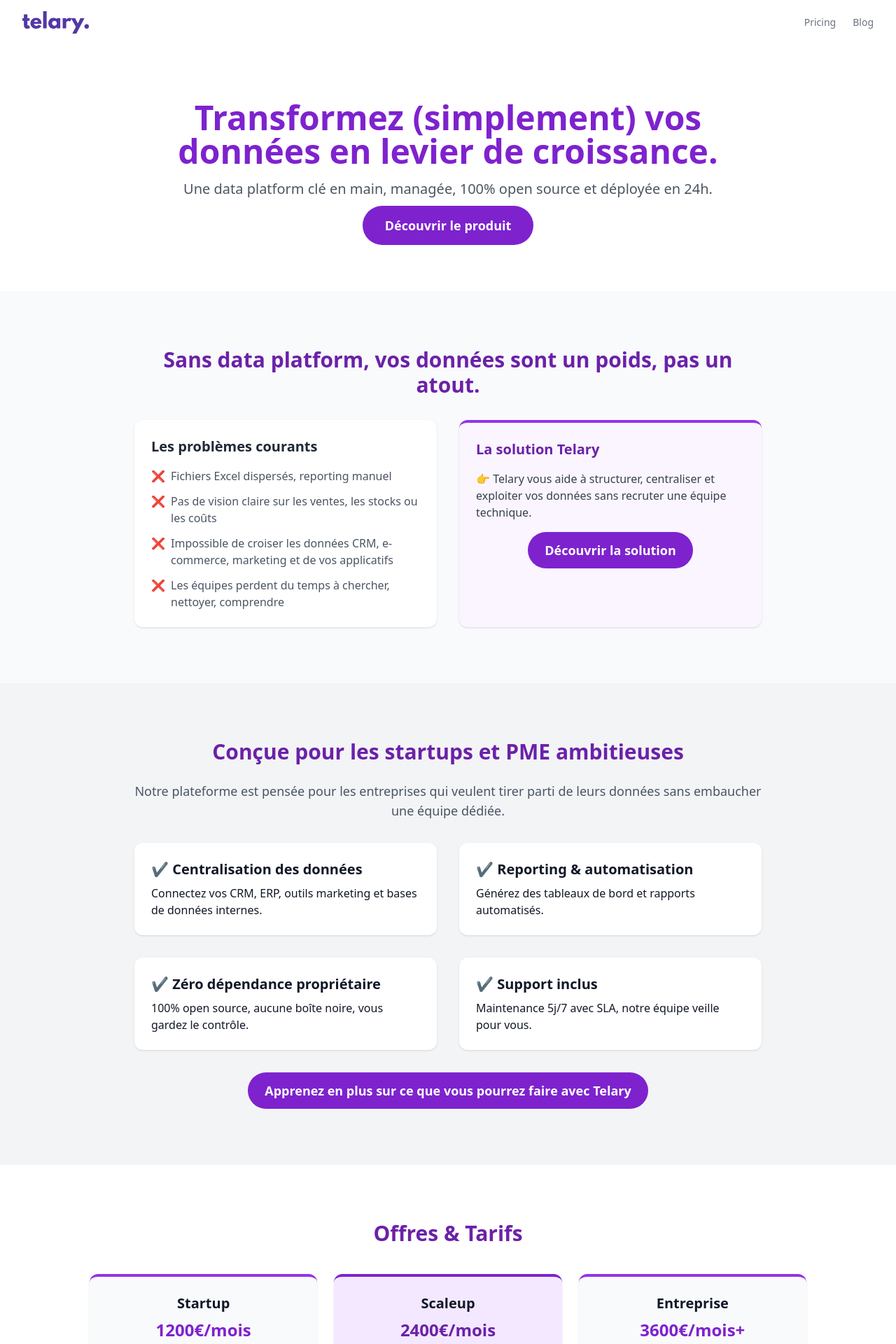
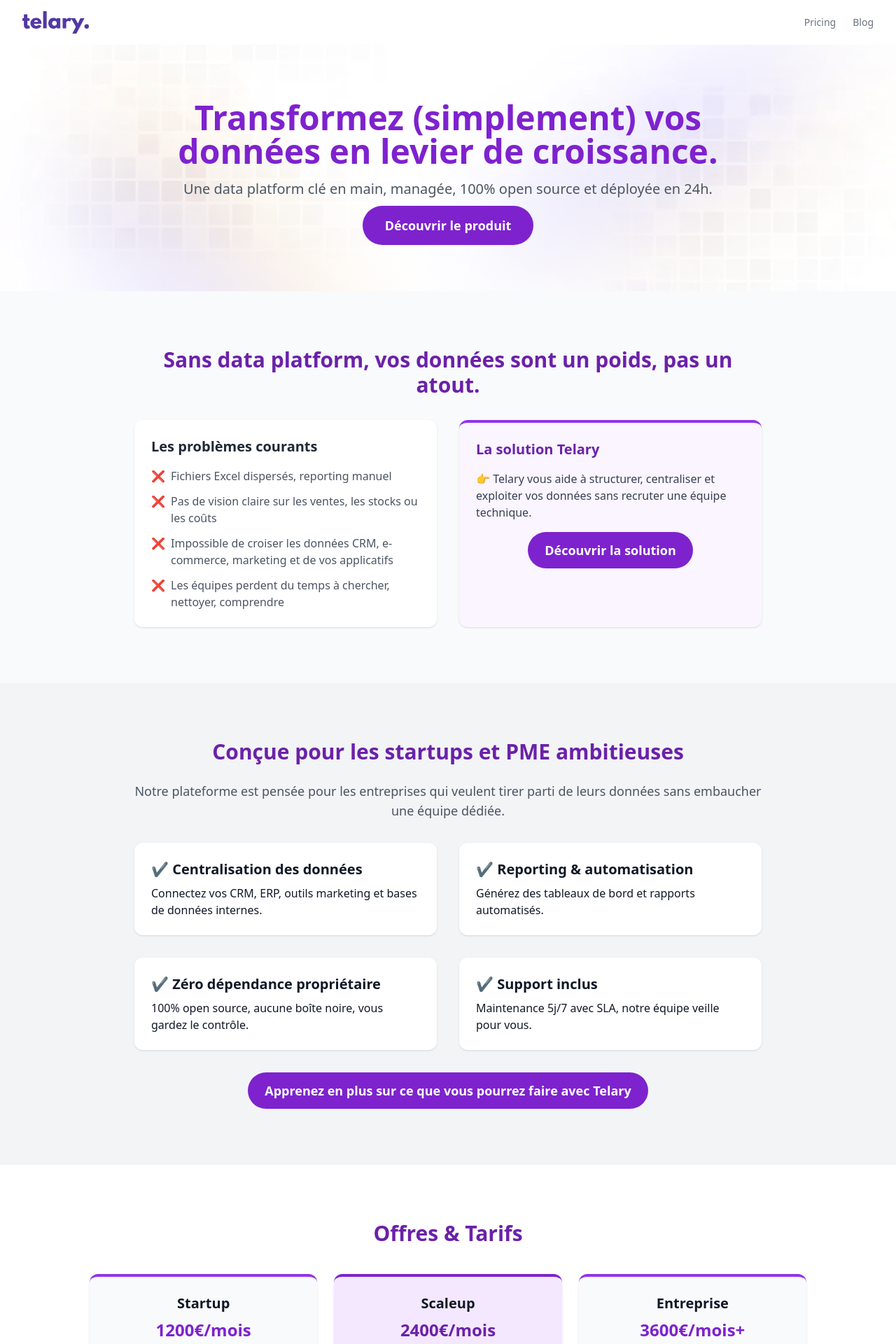
Before and after one commit to telary-agency/telary-website, a Jekyll site: the page built from index.md, in a window 1280 px wide. Shown: the top 1920 px of the page at 70% size. Built offline with Jekyll 4.4.1, drawn with Linux system fonts in a browser that asks for light colours; nearby versions of some CDN libraries.

Commit message:
Adding temporary texture

```diff
--- a/_config.yml
+++ b/_config.yml
@@ -1,5 +1,5 @@
-title: Telary - Data made Agile
-description: Let's build your data platform
+title: Telary - Data Platform Open Source pour Startups et PME
+description: Telary propose une data platform clé en main, 100% open source, déployée en 24h, pour aider les startups et PME à exploiter pleinement leurs données.
 baseurl: ""
 url: "https://telary.io"
 permalink: /:title/
--- a/_layouts/main_page.html
+++ b/_layouts/main_page.html
@@ -1,11 +1,13 @@
 <!DOCTYPE html>
 <html lang="fr">
+
 <head>
   <meta charset="UTF-8" />
   <meta name="viewport" content="width=device-width, initial-scale=1.0" />
   <title>{{ site.title }}</title>
   <script src="https://cdn.tailwindcss.com"></script>
   <link rel="icon" href="{{ '/assets/img/favicon.png' | relative_url }}" type="image/png" />
+  <link rel="stylesheet" href="{{ '/assets/css/patterns.css' | relative_url }}" />
   <script>
     document.addEventListener('DOMContentLoaded', () => {
       const scrollToAnchor = (event) => {
@@ -24,6 +26,7 @@
     });
   </script>
 </head>
+
 <body>
   {% include navbar.html %}
   {{ content }}
--- /dev/null
+++ b/assets/css/patterns.css
@@ -0,0 +1,35 @@
+/*.textured-section {
+    background-image: url('../img/bg_dot.svg');
+    background-repeat: repeat;
+    background-size: auto;
+    position: relative;
+    overflow: hidden;
+}
+
+.textured-section::before {
+    content: '';
+    position: absolute;
+    inset: 0;
+    background-image: url('../img/bg_dot.svg');
+    background-size: auto;
+    background-repeat: repeat;
+    transform: rotate(45deg);
+    transform-origin: center;
+    z-index: -1;
+}*/
+
+.textured-section-hero {
+    z-index: 0;
+    mix-blend-mode: normal;
+    background-image: url(../img/bg-square.webp);
+    background-position: 50%;
+    background-repeat: no-repeat;
+    background-size: cover;
+    justify-content: center;
+    align-items: flex-start;
+    height: 100%;
+    margin-left: auto;
+    margin-right: auto;
+    display: block;
+    inset: -17px 0% 0%;
+}
--- a/index.md
+++ b/index.md
@@ -5,7 +5,7 @@
 
   <body class="bg-gray-50 text-gray-900 font-sans">
     <!-- Hero -->
-    <section class="bg-white py-20 px-6 text-center shadow-md">
+    <section class="bg-white py-20 px-6 text-center shadow-md textured-section-hero">
       <div class="max-w-4xl mx-auto">
         <h1 class="text-5xl font-extrabold text-purple-700 mb-4">
           Transformez (simplement) vos données en levier de croissance.
@@ -63,7 +63,7 @@
     </section>
 
     <!-- À qui s'adresse l'offre -->
-    <section class="py-20 px-6 bg-gray-100">
+    <section class="py-20 px-6 bg-gray-100 textured-section">
       <div class="max-w-4xl mx-auto text-center">
         <h2 class="text-3xl font-bold mb-6 text-purple-800">Conçue pour les startups et PME ambitieuses</h2>
         <p class="text-lg text-gray-600 mb-8">
@@ -107,7 +107,7 @@
     </section>
 
      <!-- Comparatif économique -->
-     <section class="bg-white py-20 px-6">
+     <section class="bg-white py-20 px-6 textured-section">
         <div class="max-w-5xl mx-auto text-center">
           <h2 class="text-3xl font-bold mb-10 text-purple-800">Pourquoi nous choisir ?</h2>
           <p class="text-lg text-gray-600 mb-8">Économisez jusqu'à <strong>100 000€/an</strong> par rapport à construire votre propre plateforme.</p>
```
Also changed, not shown: assets/img/bg-square.webp (added), assets/img/bg_dot.svg (added). Lines whose indentation alone changed are shown as unchanged.
